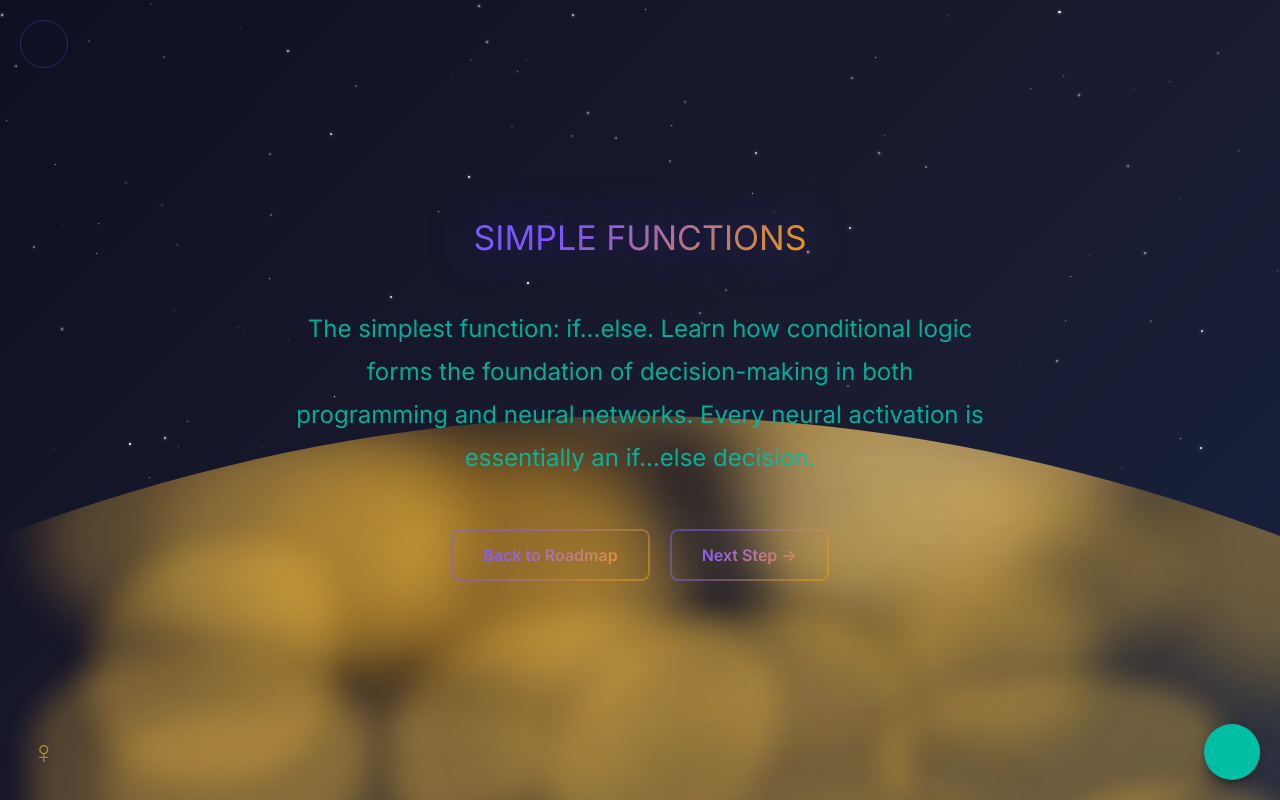
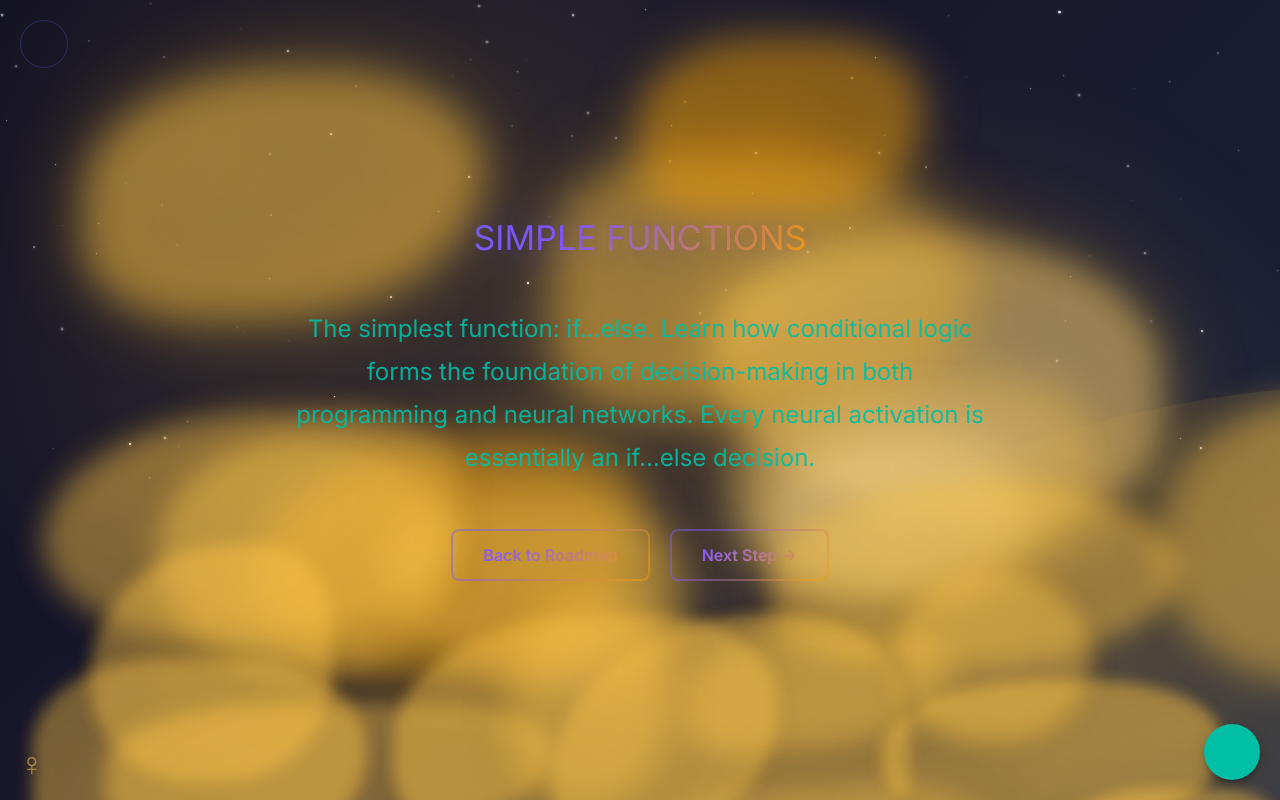
Before and after one commit to zhou-dong/alchemist-ai, a React (Vite) app: page /alchemist-ai/simple-functions in a window 1280 px wide. Built offline with nearby package versions, Linux system fonts and the light colour scheme; some icons are missing.

Commit message:
Update VenusBackground.tsx

```diff
--- a/src/pages/simple-function/VenusBackground.tsx
+++ b/src/pages/simple-function/VenusBackground.tsx
@@ -2,36 +2,36 @@ import { Box } from '@mui/material';
 import { useTheme } from '@mui/material';
 import { useMemo, useEffect } from 'react';
 
-export const VenusBackground = () => {
+export const VenusBackground = ({ clipPath }: { clipPath: string }) => {
   const theme = useTheme();
   const isDarkMode = theme.palette.mode === 'dark';
 
   // Theme-aware colors for Venus cloud features
   const cloudColors = {
     primary: isDarkMode
-      ? { light: 'rgba(255, 198, 73, 0.4)', medium: 'rgba(255, 198, 73, 0.3)', dark: 'rgba(255, 198, 73, 0.25)' }
-      : { light: 'rgba(255, 198, 73, 0.25)', medium: 'rgba(255, 198, 73, 0.2)', dark: 'rgba(255, 198, 73, 0.15)' },
+      ? { light: 'rgba(255, 198, 73, 0.6)', medium: 'rgba(255, 198, 73, 0.5)', dark: 'rgba(255, 198, 73, 0.4)' }
+      : { light: 'rgba(255, 198, 73, 0.4)', medium: 'rgba(255, 198, 73, 0.35)', dark: 'rgba(255, 198, 73, 0.28)' },
     secondary: isDarkMode
-      ? { light: 'rgba(255, 220, 140, 0.35)', medium: 'rgba(255, 220, 140, 0.28)', dark: 'rgba(255, 220, 140, 0.22)' }
-      : { light: 'rgba(255, 220, 140, 0.22)', medium: 'rgba(255, 220, 140, 0.18)', dark: 'rgba(255, 220, 140, 0.12)' },
+      ? { light: 'rgba(255, 220, 140, 0.55)', medium: 'rgba(255, 220, 140, 0.45)', dark: 'rgba(255, 220, 140, 0.35)' }
+      : { light: 'rgba(255, 220, 140, 0.38)', medium: 'rgba(255, 220, 140, 0.3)', dark: 'rgba(255, 220, 140, 0.22)' },
     accent: isDarkMode
-      ? { light: 'rgba(255, 165, 0, 0.3)', medium: 'rgba(255, 165, 0, 0.25)', dark: 'rgba(255, 165, 0, 0.2)' }
-      : { light: 'rgba(255, 165, 0, 0.2)', medium: 'rgba(255, 165, 0, 0.15)', dark: 'rgba(255, 165, 0, 0.1)' },
+      ? { light: 'rgba(255, 165, 0, 0.5)', medium: 'rgba(255, 165, 0, 0.4)', dark: 'rgba(255, 165, 0, 0.3)' }
+      : { light: 'rgba(255, 165, 0, 0.35)', medium: 'rgba(255, 165, 0, 0.28)', dark: 'rgba(255, 165, 0, 0.2)' },
     shadow: isDarkMode
-      ? { deep: 'rgba(200, 150, 50, 0.3)', medium: 'rgba(200, 150, 50, 0.25)', light: 'rgba(200, 150, 50, 0.2)' }
-      : { deep: 'rgba(200, 150, 50, 0.15)', medium: 'rgba(200, 150, 50, 0.12)', light: 'rgba(200, 150, 50, 0.08)' },
+      ? { deep: 'rgba(200, 150, 50, 0.5)', medium: 'rgba(200, 150, 50, 0.4)', light: 'rgba(200, 150, 50, 0.3)' }
+      : { deep: 'rgba(200, 150, 50, 0.28)', medium: 'rgba(200, 150, 50, 0.22)', light: 'rgba(200, 150, 50, 0.15)' },
     highlight: isDarkMode
-      ? 'rgba(255, 240, 200, 0.4)'
-      : 'rgba(255, 240, 200, 0.25)',
+      ? 'rgba(255, 240, 200, 0.6)'
+      : 'rgba(255, 240, 200, 0.4)',
   };
 
   const atmosphericColors = {
     glow: isDarkMode
-      ? { outer: 'rgba(255, 198, 73, 0.15)', inner: 'rgba(255, 220, 140, 0.1)' }
-      : { outer: 'rgba(255, 198, 73, 0.1)', inner: 'rgba(255, 220, 140, 0.06)' },
+      ? { outer: 'rgba(255, 198, 73, 0.25)', inner: 'rgba(255, 220, 140, 0.18)' }
+      : { outer: 'rgba(255, 198, 73, 0.18)', inner: 'rgba(255, 220, 140, 0.12)' },
     haze: isDarkMode
-      ? 'rgba(255, 198, 73, 0.08)'
-      : 'rgba(255, 198, 73, 0.05)',
+      ? 'rgba(255, 198, 73, 0.15)'
+      : 'rgba(255, 198, 73, 0.1)',
   };
 
   // Generate cloud formations - only in bottom half (top: 50-100%)
@@ -45,7 +45,7 @@ export const VenusBackground = () => {
       opacity: Math.random() * 0.3 + 0.2,
       animationDelay: Math.random() * 5,
       animationDuration: Math.random() * 20 + 15,
-      blur: Math.random() * 40 + 20,
+      blur: Math.random() * 30 + 15,
     }));
   }, []);
 
@@ -96,8 +96,8 @@ export const VenusBackground = () => {
         width: '100%',
         height: '100%',
         overflow: 'hidden',
-        clipPath: 'url(#venusHorizonClip)',
-        WebkitClipPath: 'url(#venusHorizonClip)',
+        clipPath: clipPath,
+        WebkitClipPath: clipPath,
       }}
     >
       {/* Atmospheric glow layers - positioned in bottom half */}
@@ -144,7 +144,7 @@ export const VenusBackground = () => {
             0 0 80px ${cloudColors.shadow.medium},
             inset -50px -30px 120px ${cloudColors.shadow.light}
           `,
-          filter: `blur(30px)`,
+          filter: `blur(20px)`,
           zIndex: 0.4,
           opacity: cloudColors.primary.medium,
           animation: 'cloudDrift 25s ease-in-out infinite',
@@ -165,7 +165,7 @@ export const VenusBackground = () => {
             0 0 90px ${cloudColors.shadow.medium},
             inset 50px 30px 130px ${cloudColors.shadow.light}
           `,
-          filter: `blur(35px)`,
+          filter: `blur(17px)`,
           zIndex: 0.4,
           opacity: cloudColors.secondary.medium,
           animation: 'cloudDrift 30s ease-in-out infinite',
@@ -186,7 +186,7 @@ export const VenusBackground = () => {
             0 0 75px ${cloudColors.shadow.medium},
             inset -40px 20px 115px ${cloudColors.shadow.light}
           `,
-          filter: `blur(32px)`,
+          filter: `blur(22px)`,
           zIndex: 0.4,
           opacity: cloudColors.accent.medium,
           animation: 'cloudDrift 28s ease-in-out infinite',
@@ -207,7 +207,7 @@ export const VenusBackground = () => {
             0 0 85px ${cloudColors.shadow.medium},
             inset 35px -25px 125px ${cloudColors.shadow.light}
           `,
-          filter: `blur(33px)`,
+          filter: `blur(23px)`,
           zIndex: 0.4,
           opacity: cloudColors.primary.medium,
           animation: 'cloudDrift 27s ease-in-out infinite',
@@ -228,7 +228,7 @@ export const VenusBackground = () => {
             0 0 70px ${cloudColors.shadow.medium},
             inset -45px 25px 110px ${cloudColors.shadow.light}
           `,
-          filter: `blur(28px)`,
+          filter: `blur(20px)`,
           zIndex: 0.4,
           opacity: cloudColors.secondary.medium,
           animation: 'cloudDrift 26s ease-in-out infinite',
@@ -250,7 +250,7 @@ export const VenusBackground = () => {
             inset 0 0 70px ${cloudColors.shadow.medium},
             0 0 60px ${cloudColors.shadow.light}
           `,
-          filter: `blur(25px)`,
+          filter: `blur(18px)`,
           zIndex: 0.4,
           opacity: cloudColors.accent.medium,
           animation: 'cloudDrift 24s ease-in-out infinite',
@@ -270,7 +270,7 @@ export const VenusBackground = () => {
             inset 0 0 75px ${cloudColors.shadow.medium},
             0 0 65px ${cloudColors.shadow.light}
           `,
-          filter: `blur(27px)`,
+          filter: `blur(19px)`,
           zIndex: 0.4,
           opacity: cloudColors.primary.medium,
           animation: 'cloudDrift 23s ease-in-out infinite',
@@ -290,7 +290,7 @@ export const VenusBackground = () => {
             inset 0 0 65px ${cloudColors.shadow.medium},
             0 0 55px ${cloudColors.shadow.light}
           `,
-          filter: `blur(24px)`,
+          filter: `blur(17px)`,
           zIndex: 0.4,
           opacity: cloudColors.secondary.medium,
           animation: 'cloudDrift 22s ease-in-out infinite',
@@ -315,7 +315,7 @@ export const VenusBackground = () => {
               inset 0 0 ${cloud.blur}px ${cloudColors.shadow.light},
               0 0 ${cloud.blur * 0.8}px ${cloudColors.shadow.light}
             `,
-            filter: `blur(${cloud.blur * 0.6}px)`,
+            filter: `blur(${cloud.blur * 0.4}px)`,
             zIndex: 0.4,
             opacity: cloud.opacity,
             animation: `cloudDrift ${cloud.animationDuration}s ease-in-out infinite`,
@@ -382,7 +382,7 @@ export const VenusBackground = () => {
           fill="none"
           strokeLinecap="round"
           opacity="0.4"
-          filter="blur(20px)"
+          filter="blur(12px)"
         />
 
         {/* Cloud swirl 2 - adjusted for bottom half */}
@@ -393,7 +393,7 @@ export const VenusBackground = () => {
           fill="none"
           strokeLinecap="round"
           opacity="0.35"
-          filter="blur(25px)"
+          filter="blur(15px)"
         />
 
         {/* Cloud swirl 3 - Vertical (in bottom half) */}
@@ -404,7 +404,7 @@ export const VenusBackground = () => {
           fill="none"
           strokeLinecap="round"
           opacity="0.3"
-          filter="blur(18px)"
+          filter="blur(11px)"
         />
       </svg>
 
@@ -412,8 +412,8 @@ export const VenusBackground = () => {
       <Box
         sx={{
           position: 'absolute',
-          bottom: { xs: 20, md: 32 },
-          left: { xs: 20, md: 32 },
+          bottom: { xs: 20 },
+          left: { xs: 20 },
           fontSize: { xs: '1.5rem', md: '2rem' },
           color: isDarkMode
             ? 'rgba(255, 198, 73, 0.6)'
```
